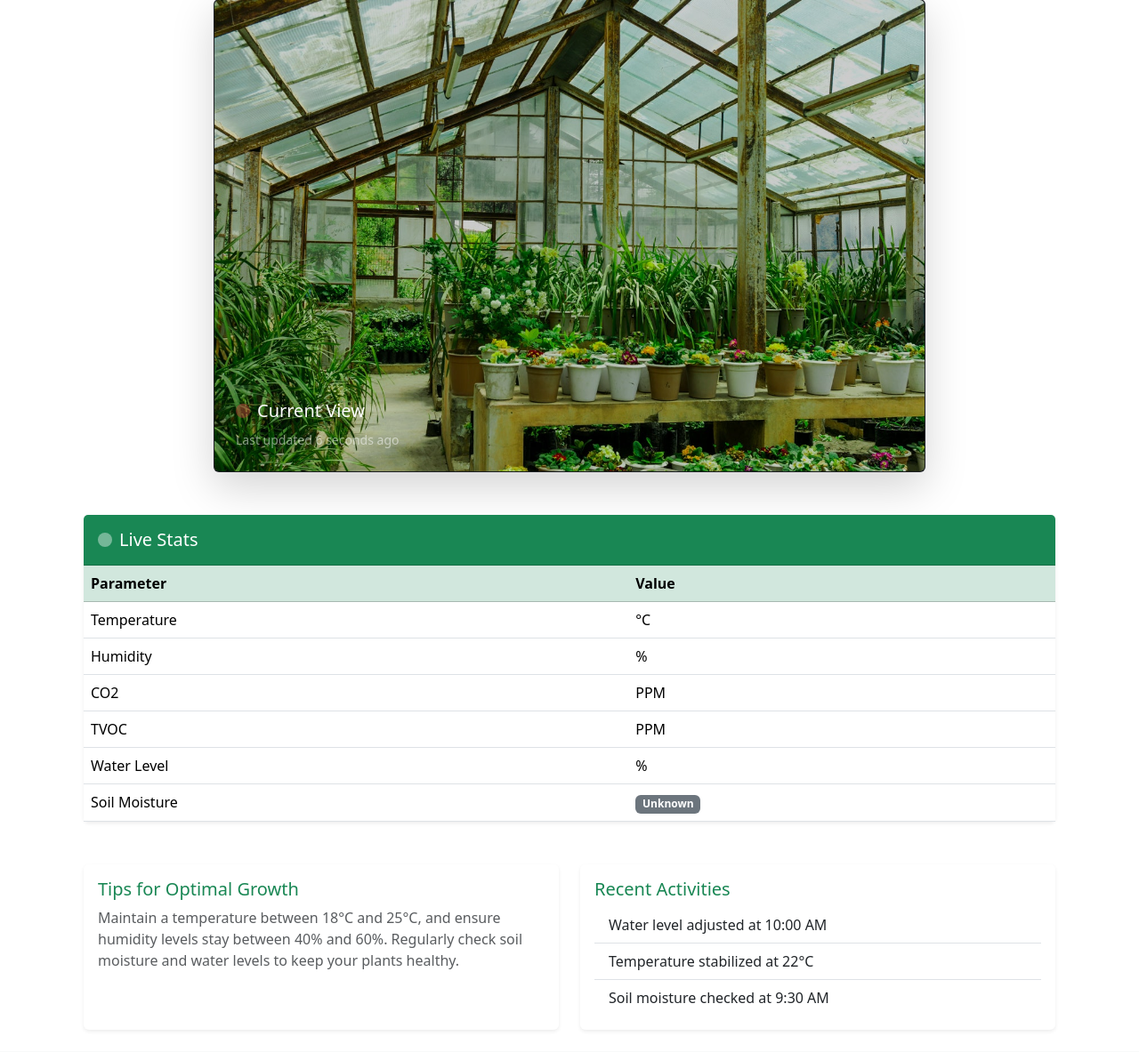
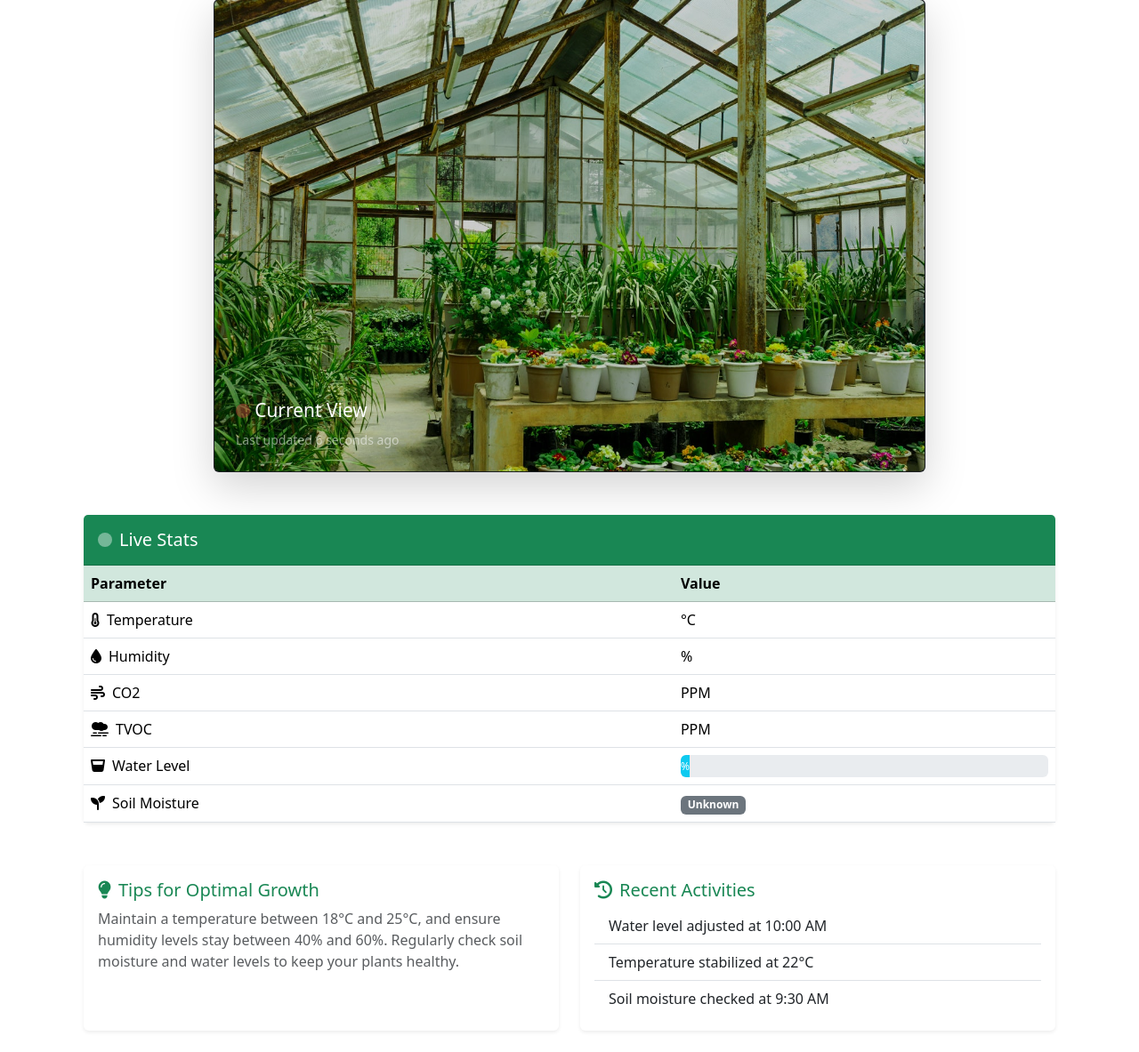
Before and after one commit to Greenhouse-Monitoring-System/Webserver-Dashboard, a Flask app: template templates/greenhouse.html in a window 1280 px wide. Shown: the part 272-1455 px from the top of the page at 89% size. Before the commit the page ends 1400 px from the top, so only its background shows below. Run offline with Flask 3, Linux system fonts and the light colour scheme; the template is opened without the code that fills it, so the values that code supplies are empty; some libraries are stand-ins or nearby versions.

Commit message:
Changes to greenhouse.html

```diff
--- a/templates/greenhouse.html
+++ b/templates/greenhouse.html
@@ -5,25 +5,26 @@
 {% block content %}
 <div class="container mt-5">
 
-    <div class="text-center mb-5">
+    <div class="text-center mb-5 animate__animated animate__fadeIn">
         <h1 class="display-4 fw-bold text-success">Welcome Back!</h1>
         <p class="lead text-muted">Monitor and manage your greenhouse in real-time.</p>
     </div>
 
-    <div class="card text-bg-dark mb-5 shadow-lg overflow-hidden" style="max-width: 50rem; margin: 0 auto;">
+
+    <div class="card text-bg-dark mb-5 shadow-lg overflow-hidden animate__animated animate__fadeInUp" style="max-width: 50rem; margin: 0 auto;">
         <img src="{{ url_for('static', filename='upload_imgs/current/now.jpg') }}" class="card-img" alt="current view" style="filter: brightness(0.8);">
         <div class="card-img-overlay d-flex flex-column justify-content-end p-4">
             <h5 class="card-title d-flex align-items-center text-white">
                 <div class="spinner-grow text-danger spinner-grow-sm me-2" role="status">
                     <span class="visually-hidden">Loading...</span>
                 </div>
-                Current View
+                <span class="animate__animated animate__pulse animate__infinite">Current View</span>
             </h5>
             <p class="card-text text-white-50"><small id="timeCounter">Last updated 0 seconds ago</small></p>
         </div>
     </div>
 
-    <div class="card shadow-sm border-0">
+    <div class="card shadow-sm border-0 animate__animated animate__fadeInUp">
         <div class="card-header bg-success text-white d-flex align-items-center py-3">
             <div class="spinner-grow spinner-grow-sm me-2" role="status">
                 <span class="visually-hidden">Loading...</span>
@@ -39,29 +40,32 @@
                     </tr>
                 </thead>
                 <tbody id="liveStats">
-
                     <tr>
-                        <td>Temperature</td>
+                        <td><i class="fas fa-thermometer-half me-2"></i>Temperature</td>
                         <td>{{ conditions.temperature }} °C</td>
                     </tr>
                     <tr>
-                        <td>Humidity</td>
+                        <td><i class="fas fa-tint me-2"></i>Humidity</td>
                         <td>{{ conditions.humidity }} %</td>
                     </tr>
                     <tr>
-                        <td>CO2</td>
+                        <td><i class="fas fa-wind me-2"></i>CO2</td>
                         <td>{{ conditions.co2 }} PPM</td>
                     </tr>
                     <tr>
-                        <td>TVOC</td>
+                        <td><i class="fas fa-smog me-2"></i>TVOC</td>
                         <td>{{ conditions.tvoc }} PPM</td>
                     </tr>
                     <tr>
-                        <td>Water Level</td>
-                        <td>{{ conditions.distance }} %</td>
+                        <td><i class="fas fa-glass-whiskey me-2"></i>Water Level</td>
+                        <td>
+                            <div class="progress" style="height: 25px;">
+                                <div class="progress-bar bg-info" role="progressbar" style="width: {{ conditions.distance }}%;" aria-valuenow="{{ conditions.distance }}" aria-valuemin="0" aria-valuemax="100">{{ conditions.distance }}%</div>
+                            </div>
+                        </td>
                     </tr>
                     <tr>
-                        <td>Soil Moisture</td>
+                        <td><i class="fas fa-seedling me-2"></i>Soil Moisture</td>
                         <td>
                             {% if conditions.soilMoisture == 1 %}
                             <span class="badge bg-danger">Dry</span>
@@ -77,11 +81,12 @@
         </div>
     </div>
 
+    <!-- Tips and Recent Activities Cards -->
     <div class="row mt-5">
         <div class="col-md-6 mb-4">
-            <div class="card h-100 shadow-sm border-0">
+            <div class="card h-100 shadow-sm border-0 animate__animated animate__fadeInLeft">
                 <div class="card-body">
-                    <h5 class="card-title text-success">Tips for Optimal Growth</h5>
+                    <h5 class="card-title text-success"><i class="fas fa-lightbulb me-2"></i>Tips for Optimal Growth</h5>
                     <p class="card-text text-muted">
                         Maintain a temperature between 18°C and 25°C, and ensure humidity levels stay between 40% and 60%.
                         Regularly check soil moisture and water levels to keep your plants healthy.
@@ -90,9 +95,9 @@
             </div>
         </div>
         <div class="col-md-6 mb-4">
-            <div class="card h-100 shadow-sm border-0">
+            <div class="card h-100 shadow-sm border-0 animate__animated animate__fadeInRight">
                 <div class="card-body">
-                    <h5 class="card-title text-success">Recent Activities</h5>
+                    <h5 class="card-title text-success"><i class="fas fa-history me-2"></i>Recent Activities</h5>
                     <ul class="list-group list-group-flush">
                         <li class="list-group-item">Water level adjusted at 10:00 AM</li>
                         <li class="list-group-item">Temperature stabilized at 22°C</li>
@@ -104,7 +109,72 @@
     </div>
 </div>
 
+<style>
+    .card {
+        transition: transform 0.3s ease, box-shadow 0.3s ease;
+    }
 
+    .card:hover {
+        transform: translateY(-5px);
+        box-shadow: 0 10px 20px rgba(0, 0, 0, 0.2);
+    }
+
+    .progress-bar {
+        transition: width 0.5s ease;
+    }
+
+    .animate__animated {
+        animation-duration: 1s;
+    }
+
+    .animate__fadeIn {
+        animation-name: fadeIn;
+    }
+
+    .animate__fadeInUp {
+        animation-name: fadeInUp;
+    }
+
+    .animate__fadeInLeft {
+        animation-name: fadeInLeft;
+    }
+
+    .animate__fadeInRight {
+        animation-name: fadeInRight;
+    }
+
+    .animate__pulse {
+        animation-name: pulse;
+    }
+
+    @keyframes fadeIn {
+        from { opacity: 0; }
+        to { opacity: 1; }
+    }
+
+    @keyframes fadeInUp {
+        from { opacity: 0; transform: translateY(20px); }
+        to { opacity: 1; transform: translateY(0); }
+    }
+
+    @keyframes fadeInLeft {
+        from { opacity: 0; transform: translateX(-20px); }
+        to { opacity: 1; transform: translateX(0); }
+    }
+
+    @keyframes fadeInRight {
+        from { opacity: 0; transform: translateX(20px); }
+        to { opacity: 1; transform: translateX(0); }
+    }
+
+    @keyframes pulse {
+        0% { transform: scale(1); }
+        50% { transform: scale(1.05); }
+        100% { transform: scale(1); }
+    }
+</style>
+
+<!-- JavaScript for Dynamic Updates -->
 <script>
     let startTime = new Date().getTime(); // Record the time when the page loads
 
@@ -127,27 +197,31 @@
                     // Update table rows manually
                     document.querySelector("#liveStats").innerHTML = `
                         <tr>
-                            <td>Temperature</td>
+                            <td><i class="fas fa-thermometer-half me-2"></i>Temperature</td>
                             <td>${ conditions.temperature } °C</td>
                         </tr>
                         <tr>
-                            <td>Humidity</td>
+                            <td><i class="fas fa-tint me-2"></i>Humidity</td>
                             <td>${ conditions.humidity } %</td>
                         </tr>
                         <tr>
-                            <td>CO2</td>
+                            <td><i class="fas fa-wind me-2"></i>CO2</td>
                             <td>${ conditions.co2 } PPM</td>
                         </tr>
                         <tr>
-                            <td>TVOC</td>
+                            <td><i class="fas fa-smog me-2"></i>TVOC</td>
                             <td>${ conditions.tvoc } PPM</td>
                         </tr>
                         <tr>
-                            <td>Water Level</td>
-                            <td>${ conditions.distance } %</td>
+                            <td><i class="fas fa-glass-whiskey me-2"></i>Water Level</td>
+                            <td>
+                                <div class="progress" style="height: 25px;">
+                                    <div class="progress-bar bg-info" role="progressbar" style="width: ${ conditions.distance }%;" aria-valuenow="${ conditions.distance }" aria-valuemin="0" aria-valuemax="100">${ conditions.distance }%</div>
+                                </div>
+                            </td>
                         </tr>
                         <tr>
-                            <td>Soil Moisture</td>
+                            <td><i class="fas fa-seedling me-2"></i>Soil Moisture</td>
                             <td>${ conditions.soilMoisture === 1 ? '<span class="badge bg-danger">Dry</span>' : conditions.soilMoisture === 0 ? '<span class="badge bg-success">Wet</span>' : '<span class="badge bg-secondary">Unknown</span>' }</td>
                         </tr>
                     `;
@@ -172,4 +246,9 @@
     // Fetch live stats immediately on page load
     fetchLiveStats();
 </script>
+
+<script src="https://kit.fontawesome.com/a076d05399.js" crossorigin="anonymous"></script>
+
+<link rel="stylesheet" href="https://cdnjs.cloudflare.com/ajax/libs/animate.css/4.1.1/animate.min.css">
+
 {% endblock %}
```
